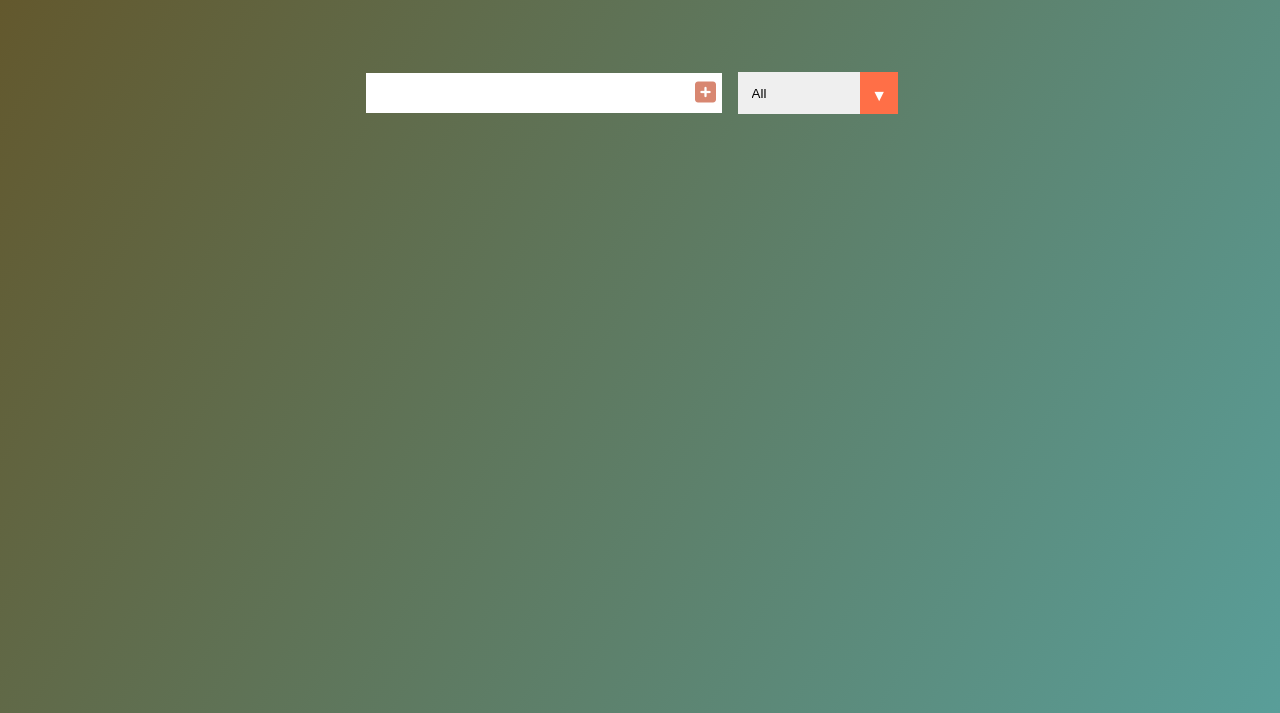
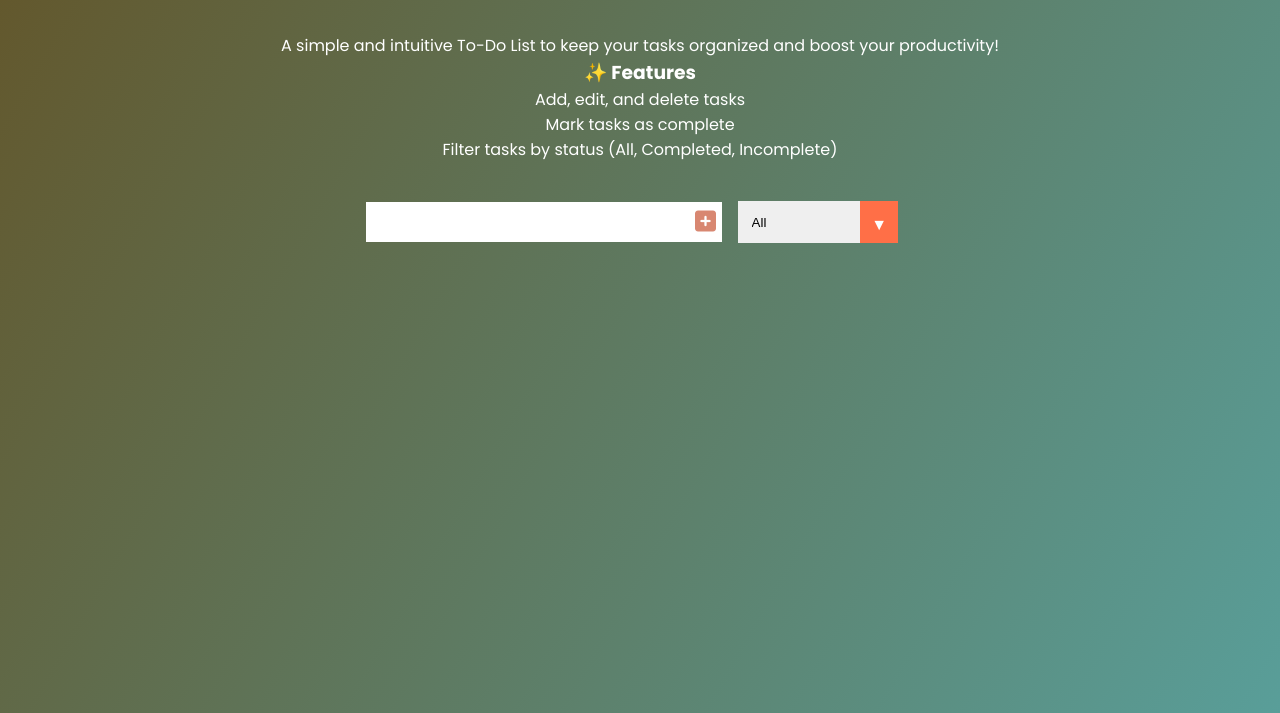
Before and after one commit to Beatrice-Frontend-Dev/TO-DO-PROJECT, a plain HTML site: page index.html in a window 1280 px wide. Shown: the part 87-800 px from the top of the page. Drawn offline with Linux system fonts and the light colour scheme.

Commit message:
commit features

```diff
--- a/index.html
+++ b/index.html
@@ -19,10 +19,23 @@
     <link rel="stylesheet" href="styles.css" />
     <title>BEATRICE'S TO DO PROJECT</title>
   </head>
+
   <body>
     <header>
       <h1>BEATRICE'S TO DO PROJECT</h1>
     </header>
+
+    <p>
+      A simple and intuitive To-Do List to keep your tasks organized and boost
+      your productivity!
+    </p>
+
+    <h3>✨ Features</h3>
+
+    <p>Add, edit, and delete tasks</p>
+    <p>Mark tasks as complete</p>
+    <p>Filter tasks by status (All, Completed, Incomplete)</p>
+
     <form action="">
       <input type="text" class="todo-input" />
       <button class="todo-button" type="submit">
--- a/styles.css
+++ b/styles.css
@@ -13,6 +13,11 @@ body {
 
 header {
   font-size: 1rem;
+}
+
+h3,
+p {
+  text-align: center;
 }
 
 header,
```
